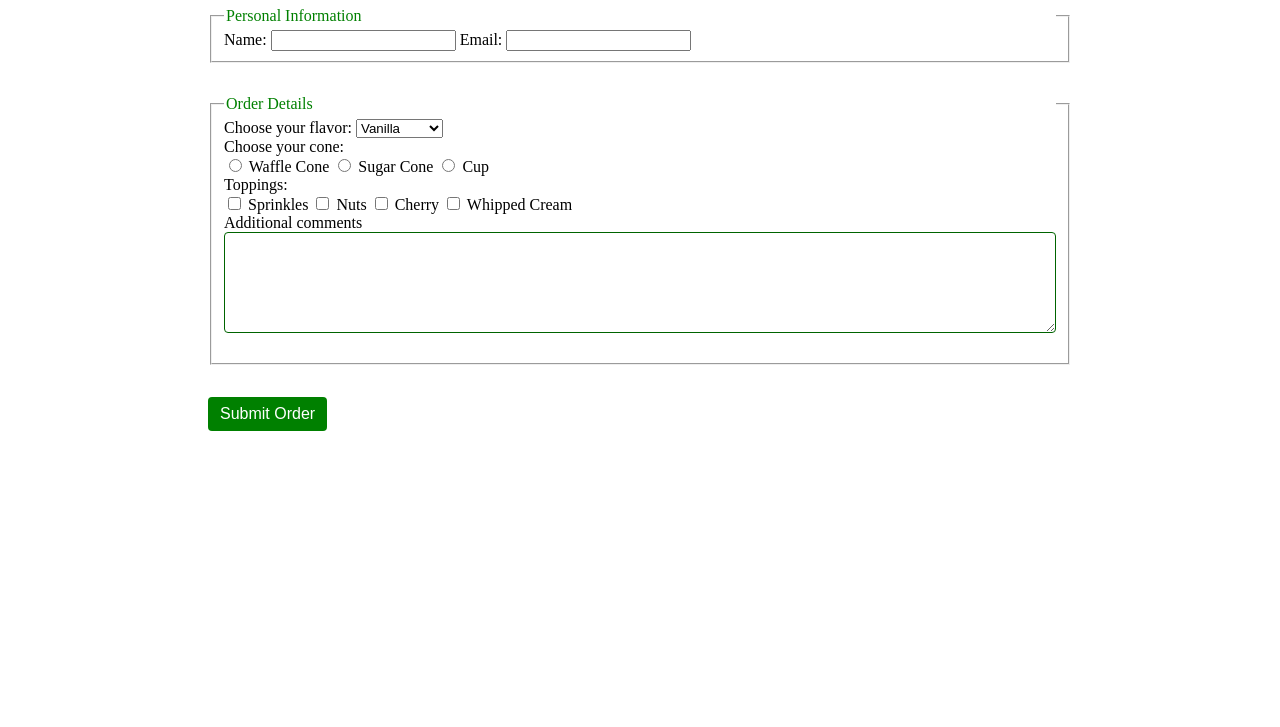
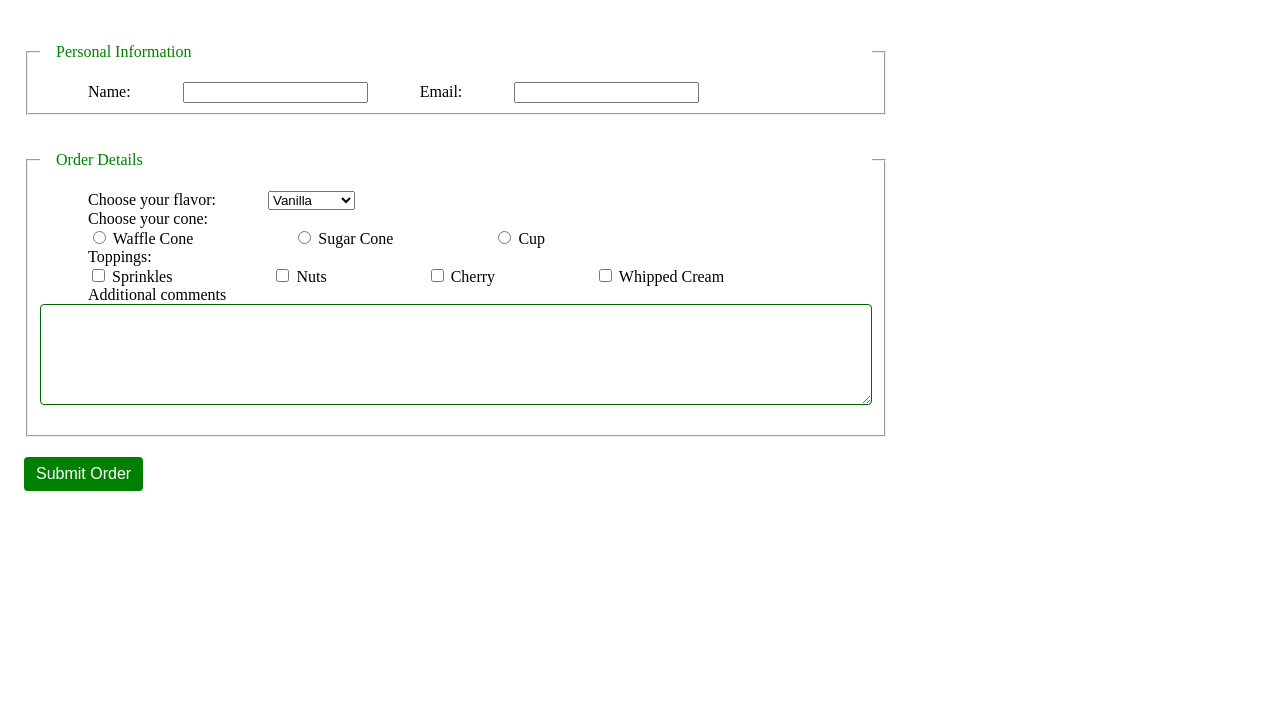
Before and after one commit to Necobi/ice-cream, a website: page views/home.html in a window 1280 px wide. Shown: the part 73-800 px from the top of the page. Drawn offline with Linux system fonts and the light colour scheme; files that its build step writes are made by us from their sources.

```diff
--- a/styles/ice-cream-styles.css
+++ b/public/styles/ice-cream-styles.css
@@ -2,25 +2,26 @@
     box-sizing: border-box;
 }
 
-#main{
+body{
     background-color: white;
     width: 70%;
-    margin: 0 auto;
-    padding: 0 1rem 2rem 1rem;
+    padding: 0rem 1rem 2rem 1rem;
 }
-body{
-    margin:0;
+h1{
+    text-align: center;
 }
 label{
-    margin-bottom: 2rem;
+    padding: 3rem;
+    margin-bottom: 3rem;
 }
 legend{
     color:green;
     width: 100%;
+     padding: 1rem;
 }
 
-fieldset{
-margin-bottom: 2rem;
+fieldset {
+margin-bottom: 20px;
 
 }
  button{
@@ -33,7 +34,16 @@ margin-bottom: 2rem;
     color: white;
     font-size: 1rem;
  }
+ form{
+    background-color: white;
+    height: 85%;
+    width: 25%;
+    border-radius: 10px;
+    padding: 10px;
+    margin: auto;
+    position: relative;
 
+ }
  textarea{
     width: 100%;
     border: 1px solid darkgreen;
```
Also changed, not shown: app.js (added, +20 -0 lines), package.json (added, +24 -0 lines), public/images/images.png (renamed from images/images.png), views/home.html (renamed from index.html), 2 other files.
